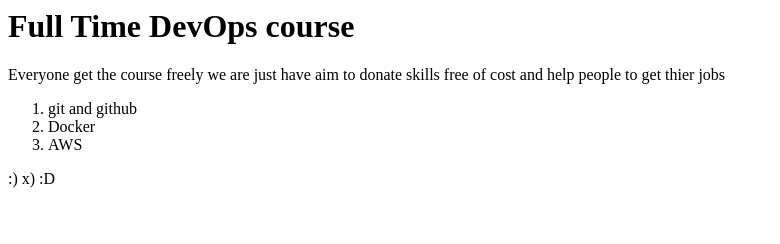
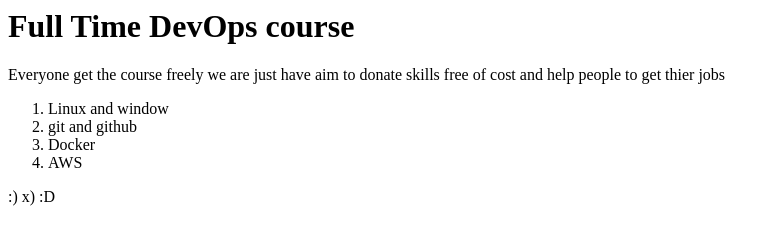
Before and after one commit to AImran4445/sample1, a plain HTML site: page index.html in a window 1280 px wide. Shown: the whole page, without its empty margins (0-780 px from the left). Drawn offline with Linux system fonts and the light colour scheme.

Commit message:
changed file here?

```diff
--- a/index.html
+++ b/index.html
@@ -3,6 +3,7 @@
 <h1> Full Time DevOps course </h1>
 <p> Everyone get the course freely we are just have aim to donate skills free of cost and help people to get thier jobs </p>
 <ol>
+<li> Linux and window </li>
 <li> git and github </li>
 <li> Docker </li>
 <li> AWS </li>
```
